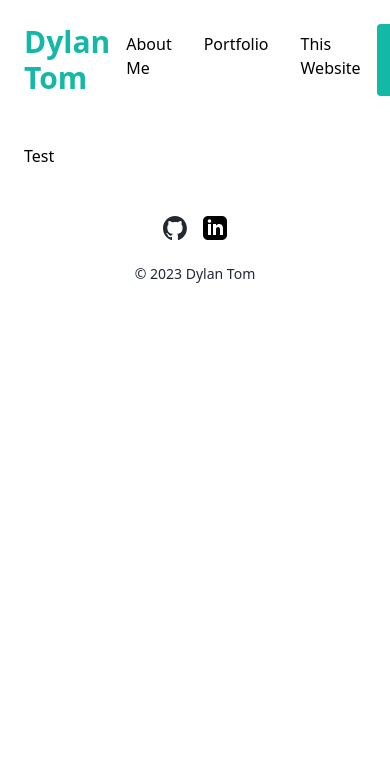
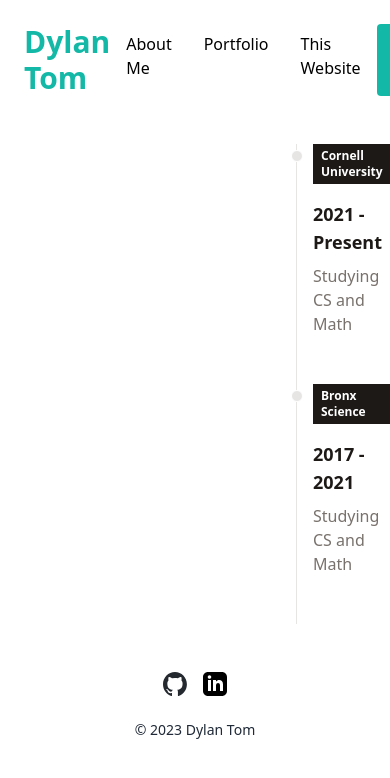
Before and after one commit to DylanTom/personal-website, a React (Vite) app: page / in a window 390 px wide. Shown: the top 778 px of the page. Built offline with nearby package versions, Linux system fonts and the light colour scheme.

Commit message:
Added some about and began working on the portfolio cards

```diff
--- a/src/components/About.tsx
+++ b/src/components/About.tsx
@@ -1,10 +1,24 @@
-import React from "react";
+import React, { useState } from "react";
+import Timeline from "./Timeline";
+
 import me from "/assets/me.png";
+import timeline from "../data/timeline";
 
-function About () {
+function About() {
 	return (
-		<div className="p-6">
-			Test
+		<div className="flex p-6 mx-52">
+			<div className="flex flex-row space-x-16">
+				<div className="flex">
+					<img src={me} width="100%" height="100%" />
+				</div>
+				<div className="flex flex-col md:flex-row justify-center">
+					<div className="w-full md:w-7/12">
+						{timeline.map(x => (
+							<Timeline title={x.title} duration={x.duration} description={x.description} />
+						))}
+					</div>
+				</div>
+			</div>
 			{/* Who is Dylan?
 
 			I wasn't always a computer science major. My background was in biology until 2020 where I learned I had a passion for CS.
--- /dev/null
+++ b/src/components/Modal.tsx
@@ -0,0 +1,23 @@
+import React from "react";
+import { TProject } from "../data/projects";
+
+interface TModal {
+	open: boolean;
+	setIsOpen: React.Dispatch<React.SetStateAction<boolean>>;
+	data: TProject;
+}
+
+function Modal(props: TModal) {
+	if (!props.open) {
+		return null;
+	}
+
+	return (
+		<div>
+			<div>I'm Open</div>
+			<button onClick={() => props.setIsOpen(false)}>Close Me</button>
+		</div>
+	);
+};
+
+export default Modal;
--- a/src/components/Personal.tsx
+++ b/src/components/Personal.tsx
@@ -20,6 +20,7 @@ function Personal() {
 						reflection={x.reflection}
 						start={x.start}
 						end={x.end}
+						key={x.key}
 					/>
 				)}
 			</div>
--- a/src/components/Portfolio.tsx
+++ b/src/components/Portfolio.tsx
@@ -1,4 +1,4 @@
-import React, { useEffect, useState } from "react";
+import React from "react";
 import ProjectCard from "./ProjectCard";
 
 import { projects } from "../data/projects";
@@ -20,6 +20,7 @@ function Portfolio() {
 						reflection={x.reflection}
 						start={x.start}
 						end={x.end}
+						key={x.key}
 					/>
 				)}
 			</div>
--- a/src/components/ProjectCard.tsx
+++ b/src/components/ProjectCard.tsx
@@ -1,9 +1,27 @@
-import React from "react";
+import React, { useEffect, useState } from "react";
+import Modal from "./Modal";
+
+import github from "/assets/logos/github-mark-white.svg";
+import seeMore from "/assets/logos/see_more.svg";
+
 import { TProject } from "../data/projects";
 
 function ProjectCard(props: TProject) {
+	const [hover, isHover] = useState(false);
+	const [isOpen, setIsOpen] = useState<boolean>(false);
+
+	function showOptions(e: React.MouseEvent) {
+		e.preventDefault();
+		isHover(true);
+	}
+
+	function hideOptions(e: React.MouseEvent) {
+		e.preventDefault();
+		isHover(false);
+	}
+
 	return (
-		<div className="flex flex-col shadow-md hover:shadow-xl hover: cursor-pointer justify-center items-center m-6 border-2 rounded-xl">
+		<div className="relative flex flex-col shadow-md hover:shadow-xl hover: cursor-pointer justify-center items-center m-6 border-2 rounded-xl" onMouseEnter={e => showOptions(e)} onMouseLeave={e => hideOptions(e)}>
 			<img src={props.img} className="w-full h-36 md:h-48" />
 			<div className="w-full p-4 mx-6">
 				<div className="text-xl md:text-2xl mb-2 md:mb-3 font-semibold2 text-left">
@@ -17,6 +35,17 @@ function ProjectCard(props: TProject) {
 					})}
 				</div>
 			</div>
+			<div className={hover ? "flex flex-row space-x-20 justify-center items-center p-6 bg-[#f5f5f5] w-full h-full inset-0" : "hidden"}>
+					<div className="flex">
+						<a href={props.link} target="_blank" className="hover:shadow-md">
+							<img src={github} width="48px" height="48px"/>
+						</a>
+					</div>
+					<div className="flex">
+						<img src={seeMore} width="48px" height="48px" onClick={() => setIsOpen(true)} className="hover:shadow-md"/>
+						<Modal open={isOpen} setIsOpen={setIsOpen} data={props}/>
+					</div>
+				</div>
 		</div>
 	);
 }
--- /dev/null
+++ b/src/components/Timeline.tsx
@@ -0,0 +1,30 @@
+import React from 'react';
+
+interface TTimeline {
+	title: string;
+	duration: string;
+	description: string;
+}
+
+function Timeline(props: TTimeline) {
+   return (
+      <ol className="flex flex-col md:flex-row relative border-l border-stone-200">
+         <li className="mb-10 ml-4">
+            <div className="absolute w-3 h-3 bg-stone-200 rounded-full mt-1.5 -left-1.5 border border-white" />
+            <p className="flex flex-wrap gap-4 flex-row items-center justify-start text-xs md:text-sm">
+               <span className="inline-block px-2 py-1 font-semibold text-white bg-stone-900">
+                  {props.title}
+               </span>
+               <h3 className="text-lg font-semibold text-stone-900">
+                  {props.duration}
+               </h3>
+            </p>
+            <p className="my-2 text-base font-normal text-stone-500">
+               {props.description}
+            </p>
+         </li>
+      </ol>
+   )
+}
+
+export default Timeline;
--- a/src/data/projects.ts
+++ b/src/data/projects.ts
@@ -6,7 +6,8 @@ interface TProject {
 	summary: string;
 	reflection: string;
 	start: string;
-	end: string
+	end: string;
+	key: string
 }
 
 export type { TProject };
@@ -20,7 +21,8 @@ let projects = [
 		summary: "",
 		reflection: "",
 		start: "August 2022",
-		end: "December 2022"
+		end: "December 2022",
+		key: "11"
 	},
 	{
 		title: "EDGI",
@@ -30,7 +32,8 @@ let projects = [
 		summary: "",
 		reflection: "",
 		start: "August 2022",
-		end: "December 2022"
+		end: "December 2022",
+		key: "10"
 	},
 	{
 		title: "Pediatric Skeletal Muscle Cell Atlas",
@@ -40,7 +43,8 @@ let projects = [
 		summary: "",
 		reflection: "",
 		start: "July 2022",
-		end: "Present"
+		end: "Present",
+		key: "9"
 	},
 	{
 		title: "Roomservations",
@@ -50,7 +54,8 @@ let projects = [
 		summary: "",
 		reflection: "",
 		start: "April 2022",
-		end: "August 2022"
+		end: "August 2022",
+		key: "8"
 	},
 	{
 		title: "Farmworker's Justice",
@@ -60,7 +65,8 @@ let projects = [
 		summary: "",
 		reflection: "",
 		start: "January 2022",
-		end: "May 2022"
+		end: "May 2022",
+		key: "6"
 	},
 	{
 		title: "Alien Invaders",
@@ -70,7 +76,8 @@ let projects = [
 		summary: "",
 		reflection: "",
 		start: "November 2021",
-		end: "December 2021"
+		end: "December 2021",
+		key: "5"
 	},
 	{
 		title: "Cars 4: Not a Pixar Movie",
@@ -80,7 +87,8 @@ let projects = [
 		summary: "",
 		reflection: "",
 		start: "September 2021",
-		end: "December 2021"
+		end: "December 2021",
+		key: "3"
 	},
 	{
 		title: "Regeneron Reserarch",
@@ -89,8 +97,9 @@ let projects = [
 		link: "https://github.com/DylanTom/InterpretationLoF",
 		summary: "",
 		reflection: "",
-		start: "September 2021",
-		end: "December 2021"
+		start: "September 2020",
+		end: "December 2020",
+		key: "1"
 	},
 	{
 		title: "Hearthstone AI",
@@ -100,7 +109,8 @@ let projects = [
 		summary: "",
 		reflection: "",
 		start: "May 2020",
-		end: "August 2020"
+		end: "August 2020",
+		key: "0"
 	}
 ]
 
@@ -113,7 +123,8 @@ let personal = [
 		summary: "",
 		reflection: "",
 		start: "January 2023",
-		end: "January 2023"
+		end: "January 2023",
+		key: "12"
 	},
 	{
 		title: "v3.0",
@@ -123,7 +134,8 @@ let personal = [
 		summary: "",
 		reflection: "",
 		start: "June 2022",
-		end: "August 2022"
+		end: "August 2022",
+		key: "7"
 	},
 	{
 		title: "v2.0",
@@ -133,7 +145,8 @@ let personal = [
 		summary: "",
 		reflection: "",
 		start: "December 2021",
-		end: "December 2021"
+		end: "December 2021",
+		key: "4"
 	},
 	{
 		title: "v1.0",
@@ -143,7 +156,8 @@ let personal = [
 		summary: "",
 		reflection: "",
 		start: "June 2021",
-		end: "August 2021"
+		end: "August 2021",
+		key: "2"
 	}
 ]
 
--- /dev/null
+++ b/src/data/timeline.ts
@@ -0,0 +1,12 @@
+export default [
+	{
+		title: "Cornell University",
+		duration: "2021 - Present",
+		description: "Studying CS and Math"
+	},
+	{
+		title: "Bronx Science",
+		duration: "2017 - 2021",
+		description: "Studying CS and Math"
+	},
+]
```
Also changed, not shown: public/assets/logos/github-mark-white.svg (added), public/assets/logos/see_more.svg (added), todo.txt.
